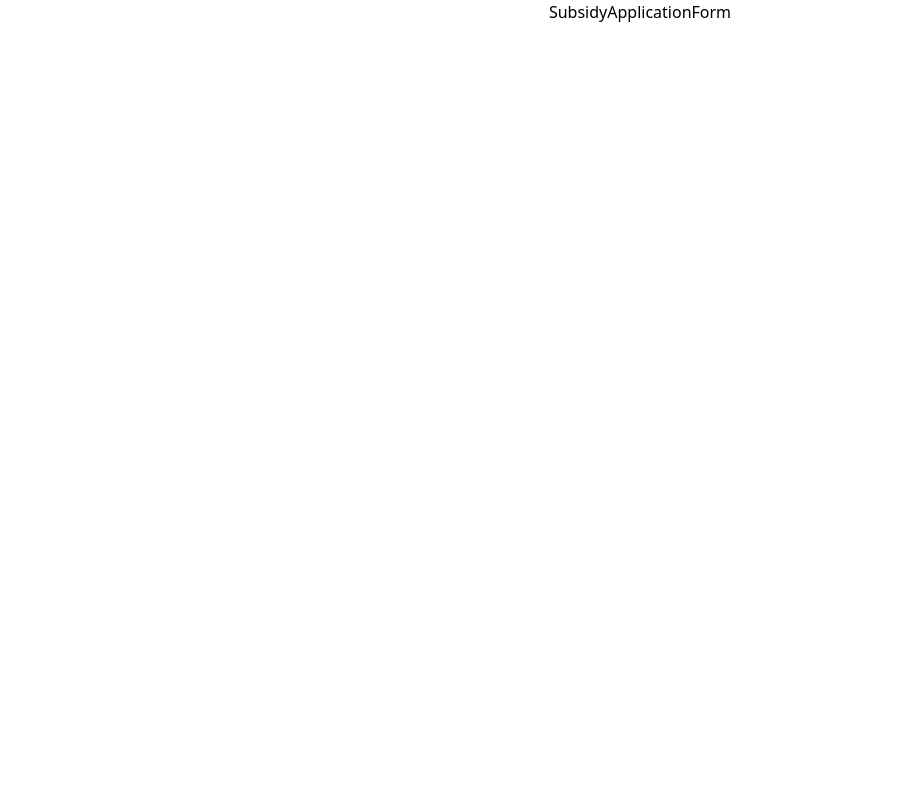
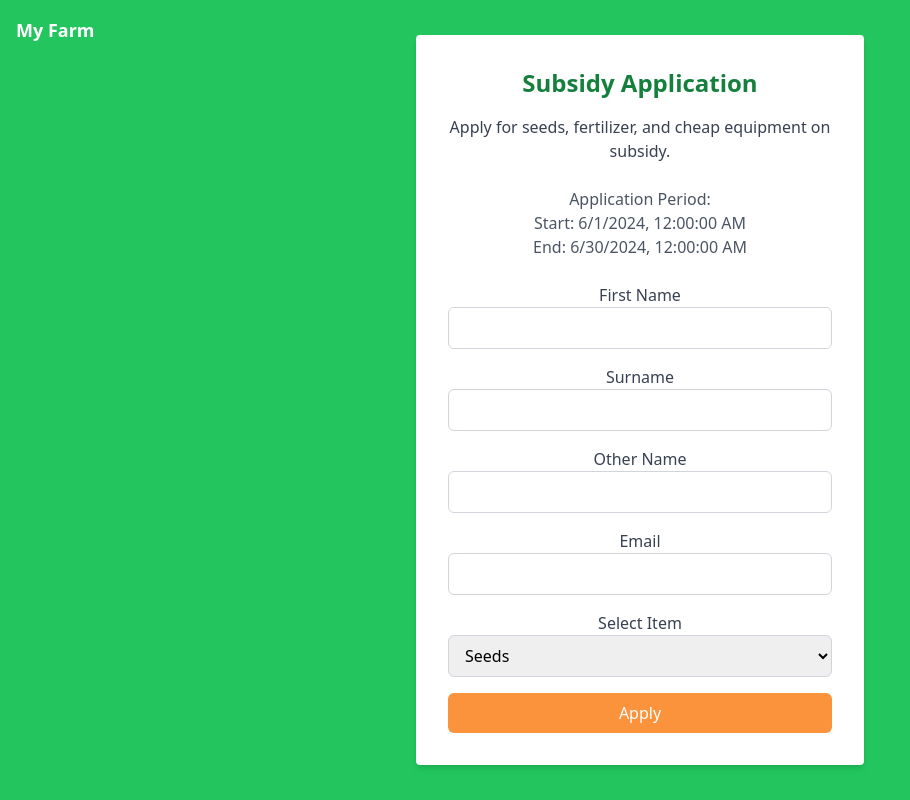
Before and after one commit to StewartMangame/my-farm-Malawi, a React (Create React App) app: page /subsidy-application in a window 1280 px wide. Shown: the whole page, without its empty margins (0-910 px from the left). Built offline with nearby package versions, Linux system fonts and the light colour scheme.

Commit message:
updating subsidy application.js

```diff
--- a/src/components/subsidy-application/subsidyApplicationForm.js
+++ b/src/components/subsidy-application/subsidyApplicationForm.js
@@ -1,9 +1,148 @@
-import React from 'react'
+import React, { useState } from 'react';
 
 export default function SubsidyApplication() {
+  const [formData, setFormData] = useState({
+    firstName: '',
+    surname: '',
+    otherName: '',
+    email: '',
+    item: 'seeds',
+    equipment: '',
+  });
+  const [isSubmitted, setIsSubmitted] = useState(false);
+
+  const applicationPeriod = {
+    start: new Date('2024-06-01'),
+    end: new Date('2024-06-30'),
+  };
+
+  const currentDate = new Date();
+
+  const handleChange = (e) => {
+    const { name, value } = e.target;
+    setFormData({
+      ...formData,
+      [name]: value,
+    });
+  };
+
+  const handleSubmit = (e) => {
+    e.preventDefault();
+    setIsSubmitted(true);
+    console.log('Form submitted:', formData);
+  };
+
+  const isWithinApplicationPeriod = currentDate >= applicationPeriod.start && currentDate <= applicationPeriod.end;
+
   return (
-    <div>
-      <p>SubsidyApplicationForm</p>
+
+    <div className="relative min-h-screen bg-green-500 flex items-center justify-center">
+      <a href="/" className="absolute top-4 left-4 text-white text-lg font-bold hover:underline">
+        My Farm
+      </a>
+      <div className="bg-white p-8 rounded shadow-md w-full max-w-md">
+        <h1 className="text-2xl font-bold text-green-700 mb-4">Subsidy Application</h1>
+        {isSubmitted ? (
+          <div className="text-green-600">
+            You have successfully applied for the subsidy items.
+          </div>
+        ) : (
+          <>
+            <p className="text-gray-700 mb-6">
+              Apply for seeds, fertilizer, and cheap equipment on subsidy.
+            </p>
+            <div className="text-gray-600 mb-6">
+              <p>Application Period:</p>
+              <p>Start: {applicationPeriod.start.toLocaleString()}</p>
+              <p>End: {applicationPeriod.end.toLocaleString()}</p>
+            </div>
+            <form onSubmit={handleSubmit}>
+              <div className="mb-4">
+                <label className="block text-gray-700" htmlFor="firstName">First Name</label>
+                <input
+                  type="text"
+                  id="firstName"
+                  name="firstName"
+                  value={formData.firstName}
+                  onChange={handleChange}
+                  className="w-full px-3 py-2 border border-gray-300 rounded-md"
+                  required
+                />
+              </div>
+              <div className="mb-4">
+                <label className="block text-gray-700" htmlFor="surname">Surname</label>
+                <input
+                  type="text"
+                  id="surname"
+                  name="surname"
+                  value={formData.surname}
+                  onChange={handleChange}
+                  className="w-full px-3 py-2 border border-gray-300 rounded-md"
+                  required
+                />
+              </div>
+              <div className="mb-4">
+                <label className="block text-gray-700" htmlFor="otherName">Other Name</label>
+                <input
+                  type="text"
+                  id="otherName"
+                  name="otherName"
+                  value={formData.otherName}
+                  onChange={handleChange}
+                  className="w-full px-3 py-2 border border-gray-300 rounded-md"
+                />
+              </div>
+              <div className="mb-4">
+                <label className="block text-gray-700" htmlFor="email">Email</label>
+                <input
+                  type="email"
+                  id="email"
+                  name="email"
+                  value={formData.email}
+                  onChange={handleChange}
+                  className="w-full px-3 py-2 border border-gray-300 rounded-md"
+                  required
+                />
+              </div>
+              <div className="mb-4">
+                <label className="block text-gray-700" htmlFor="item">Select Item</label>
+                <select
+                  id="item"
+                  name="item"
+                  value={formData.item}
+                  onChange={handleChange}
+                  className="w-full px-3 py-2 border border-gray-300 rounded-md"
+                  required
+                >
+                  <option value="seeds">Seeds</option>
+                  <option value="fertilizer">Fertilizer</option>
+                  <option value="equipment">Equipment</option>
+                </select>
+              </div>
+              {formData.item === 'equipment' && (
+                <div className="mb-4">
+                  <label className="block text-gray-700" htmlFor="equipment">Equipment</label>
+                  <input
+                    type="text"
+                    id="equipment"
+                    name="equipment"
+                    value={formData.equipment}
+                    onChange={handleChange}
+                    className="w-full px-3 py-2 border border-gray-300 rounded-md"
+                    required
+                  />
+                </div>
+              )}
+              <button
+                type="submit"
+                className="w-full bg-orange-400 text-white py-2 px-4 rounded-md hover:bg-orange-500 transition duration-300"
+              >
+                Apply
+              </button>
+            </form>
+          </>
+        )}
+      </div>
     </div>
   )
 }
```
